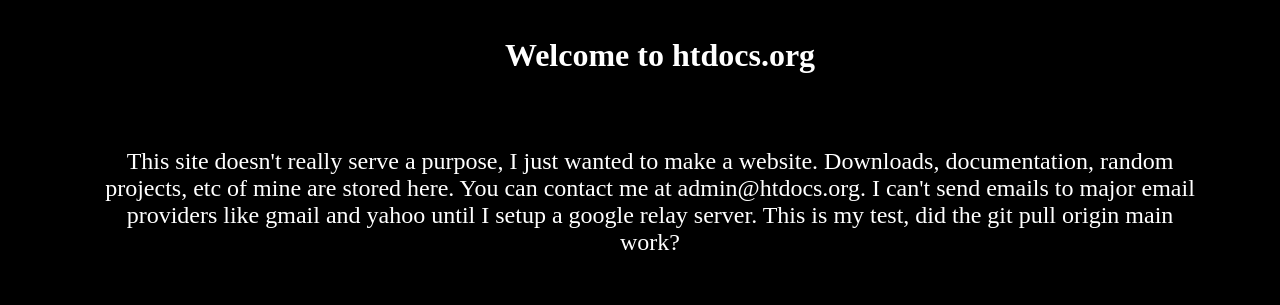
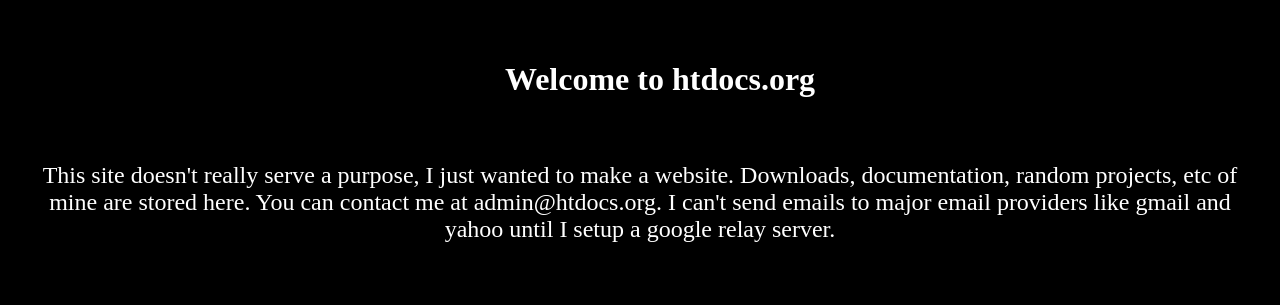
Before and after one commit to the-lne/htdocs.org, a PHP site: page /pages/about.html in a window 1280 px wide. Shown: the top 305 px of the page. Run offline with PHP 8.4, Linux system fonts and the light colour scheme.

Commit message:
updating site before the server refreshes

```diff
--- a/50x.html
+++ b/50x.html
@@ -11,7 +11,7 @@
     <p>The requested resource was unable to be returned. If you are
         poking around, maybe you would like to see the </p>
     <a href="https://github.com/the-lne/htdocs.org" target="_blank">
-      <i class="github source code" aria-hidden="true"></i>&nbsp;source code
+      <i aria-hidden="true"></i>&nbsp;source code
     <a>, or you can </a>
     <a href="https://htdocs.org">
       <i  aria-hidden="true"></i>&nbsp;go back
--- a/index.html
+++ b/index.html
@@ -6,7 +6,7 @@
     <link rel="icon" type="image/png" href="https://htdocs.org/favicon.png"/>
     <link rel="stylesheet" href="https://htdocs.org/styles.css">
     <script src="https://ajax.googleapis.com/ajax/libs/jquery/3.7.1/jquery.min.js"></script>
-    <script type="module" src="https://htdocs.org/modules/main.js" defer></script>
+    <script type="module" src="https:htdocs.org/modules/main.js" defer></script>
   </head>
   <body>
     <div class="jpanelClass" id="jpanel">
--- a/pages/about.html
+++ b/pages/about.html
@@ -6,14 +6,13 @@
   </head>
   <body>
     <ul>
-    <h1>Welcome to htdocs.org</h1>
+      <h1 id="about-h1">Welcome to htdocs.org</h1>
       <div>
-      <p id="about-paragraph">
+        <p id="about-p" class="about-page">
           This site doesn't really serve a purpose, I just wanted to make a website.
           Downloads, documentation, random projects, etc of mine are stored here.
           You can contact me at admin@htdocs.org. I can't send emails to major email
-        providers like gmail and yahoo until I setup a google relay server. This
-		is my test, did the git pull origin main work?
+          providers like gmail and yahoo until I setup a google relay server.
         </p>
       </div>
     </ul>
--- a/pages/styles.css
+++ b/pages/styles.css
@@ -6,19 +6,60 @@ body {
     margin: 0;
     background-color: rgb(0, 0, 0);
 }
-h1 {
+
+/** about.html */
+#about-h1 {
+  padding-top: 3vh;
   text-align: center;
   color: white;
 }
-p {
+#about-p {
   text-align: center;
   color: white;
 }
+.about-page {
+  font-size: x-large;
+  padding-top: 5vh;
+  padding-right: 5vh;
+  padding-bottom: 2vh;
+  padding-left: 5hv+20px;
+}
 
-#about-paragraph {
+/** downloads.html */
+.downloads-page {
   font-size: x-large;
-  padding-top: 50px;
-  padding-right: 80px;
-  padding-bottom: 50px;
-  padding-left: 60px;
+  padding-top: 20vh;
+  padding-right: 20vh;
+  padding-bottom: 20vh;
+  padding-left: 3hv+20px;
 }
+#downloads-h1 {
+  padding-top: 3vh;
+  text-align: center;
+  color: white;
+}
+#downloads-p {
+  text-align: center;
+  color: white;
+}
+#downloads-a {
+  text-align: center;
+  color: white;
+}
+.downloads-page {
+  font-size: x-large;
+  padding-top: 5vh;
+  padding-right: 5vh;
+  padding-bottom: 2vh;
+  padding-left: 5hv+20px;
+}
+#downloads-list {
+  display:inline-block;
+}
+.download-links {
+  text-decoration: none;
+}
+.download-links:hover {
+  text-decoration: none;
+  background-color: blue;
+}
```
Also changed, not shown: pages/downloads.html (+27 -4 lines). Lines whose indentation alone changed are shown as unchanged.
